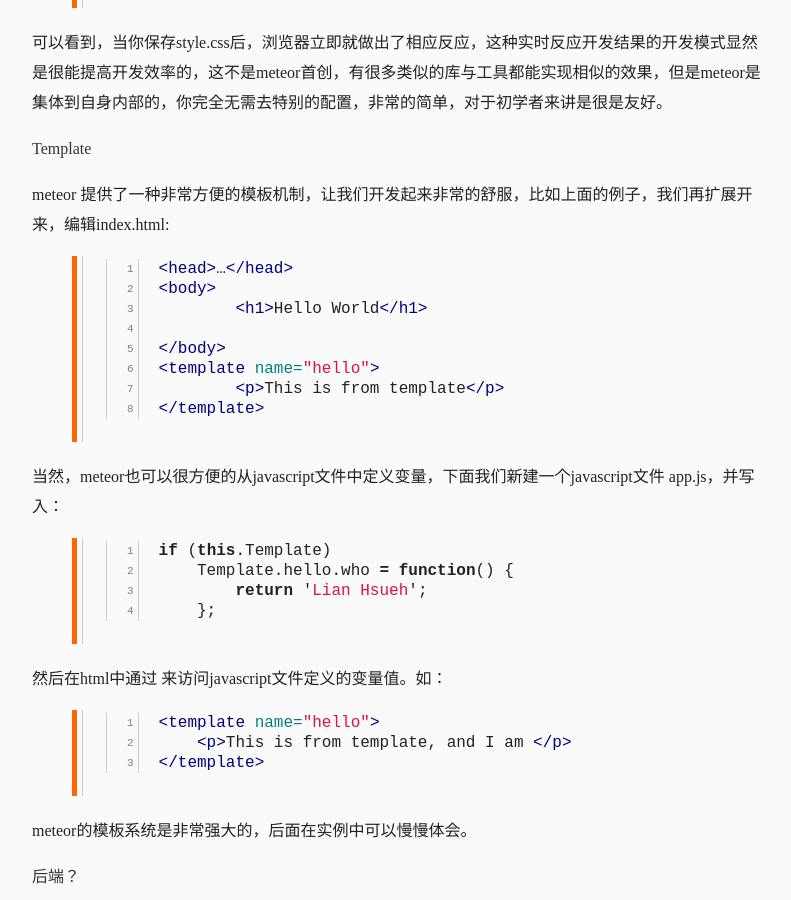
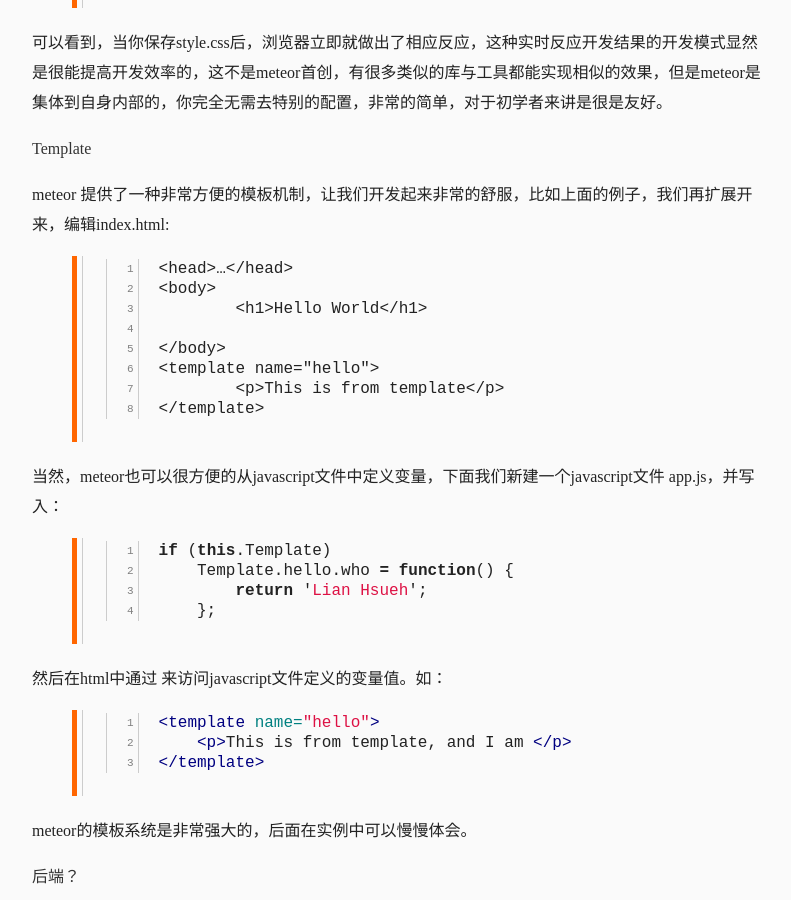
Before and after one commit to xydudu/xydudu.github.com, a Jekyll site: the page built from _posts/2012-05-27-meteor-intro.md, in a window 1280 px wide and 900 px high, scrolled down 1878 px. Shown: the whole window, without its empty margins (239-1030 px from the left). Built offline with Jekyll 4.4.1, drawn with Linux system fonts in a browser that asks for light colours; Markdown is read by kramdown in place of the engine named in the settings; comment, search, counter and statistics services are not loaded; some of the changed text lies outside the part shown.

Commit message:
change article

```diff
--- a/_posts/2012-05-27-meteor-intro.md
+++ b/_posts/2012-05-27-meteor-intro.md
@@ -75,7 +75,7 @@
 #### Template
 meteor 提供了一种非常方便的模板机制，让我们开发起来非常的舒服，比如上面的例子，我们再扩展开来，编辑index.html:
 
-{% highlight html linenos %}
+{% highlight text linenos %}
 <head>…</head>
 <body>
 	<h1>Hello World</h1>
```
Also changed, not shown: other parts of _posts/2012-05-27-meteor-intro.md (+1 -1 lines).
